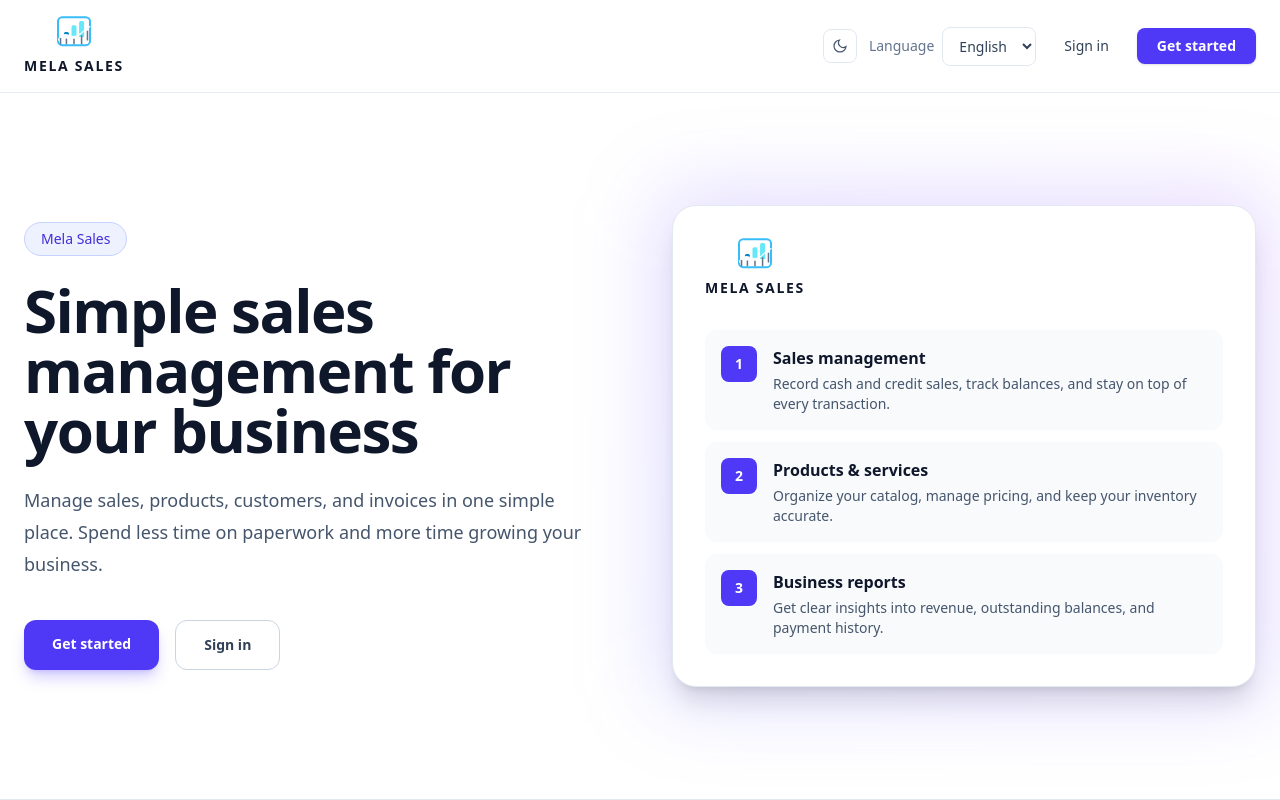
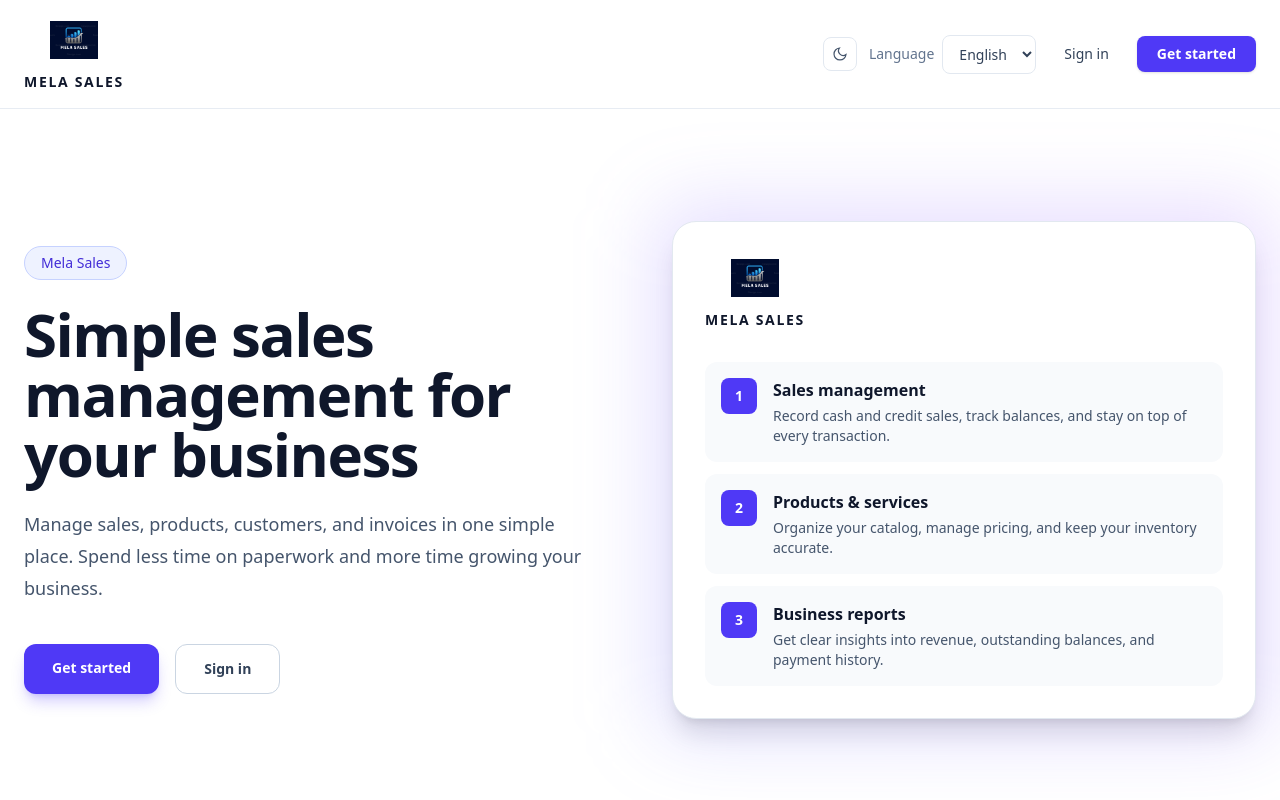
Before and after one commit to abel7107/mela-sales, a React (Vite) app in the folder frontend/: page / in a window 1280 px wide. Shown: the top 800 px of the page. Built offline with nearby package versions, Linux system fonts and the light colour scheme; no server answers.

Commit message:
Use large.png for favicon and logo

```diff
--- a/frontend/index.html
+++ b/frontend/index.html
@@ -2,7 +2,7 @@
 <html lang="en">
   <head>
     <meta charset="UTF-8" />
-    <link rel="icon" type="image/svg+xml" href="/mela-logo.svg" />
+    <link rel="icon" type="image/png" href="/large.png" />
     <meta name="viewport" content="width=device-width, initial-scale=1.0" />
     <title>Mela Sales</title>
   </head>
--- a/frontend/src/components/Logo.tsx
+++ b/frontend/src/components/Logo.tsx
@@ -1,4 +1,3 @@
-
 interface LogoProps {
   compact?: boolean
   light?: boolean
@@ -7,46 +6,11 @@ interface LogoProps {
 export function Logo({ compact = false, light = false }: LogoProps) {
   return (
     <div className={`flex items-center ${compact ? '' : 'flex-col gap-2'}`}>
-      <svg
-        viewBox="0 0 240 190"
-        className={compact ? 'h-9 w-9' : 'h-8 w-12'}
-        fill="none"
-        role="img"
-        aria-label="Mela Sales logo"
-      >
-        <defs>
-          <linearGradient id="blueFrame" x1="20" y1="0" x2="190" y2="150">
-            <stop stopColor="#38BDF8" />
-            <stop offset="1" stopColor="#0875C9" />
-          </linearGradient>
-          <linearGradient id="bars" x1="100" y1="30" x2="170" y2="130">
-            <stop stopColor="#67E8F9" />
-            <stop offset="1" stopColor="#0284C7" />
-          </linearGradient>
-          <linearGradient id="silver" x1="30" y1="80" x2="200" y2="150">
-            <stop stopColor="#F8FAFC" />
-            <stop offset="1" stopColor="#64748B" />
-          </linearGradient>
-        </defs>
-
-        <rect
-          x="25" y="8" width="190" height="165"
-          rx="25" stroke="url(#blueFrame)" strokeWidth="12"
-        />
-
-        <path d="M60 125V105Q60 95 70 95H80Q90 95 90 105V125Z" fill="#0284C7" />
-        <path d="M105 125V65Q105 55 115 55H125Q135 55 135 65V125Z" fill="url(#bars)" />
-        <path d="M150 125V40Q150 30 160 30H170Q180 30 180 40V125Z" fill="url(#bars)" />
-
-        <path
-          d="M25 135Q55 95 90 112Q130 132 170 91L205 62L184 65L222 59L195 88L197 70Q145 143 91 128Q55 118 25 150Z"
-          fill="url(#silver)"
-        />
-
-        <path d="M40 130V168M75 133V168M120 135V168M165 115V168M200 88V145"
-          stroke="#64748B" strokeWidth="9" />
-      </svg>
-
+      <img
+        src="/large.png"
+        alt="Mela Sales logo"
+        className={compact ? 'h-9 w-9 object-contain' : 'h-12 w-12 object-contain'}
+      />
       {!compact && (
         <span className={`text-sm font-black tracking-[0.12em] ${
           light ? 'text-white' : 'text-slate-900 dark:text-slate-100'
```
Also changed, not shown: frontend/public/large.png (added).
